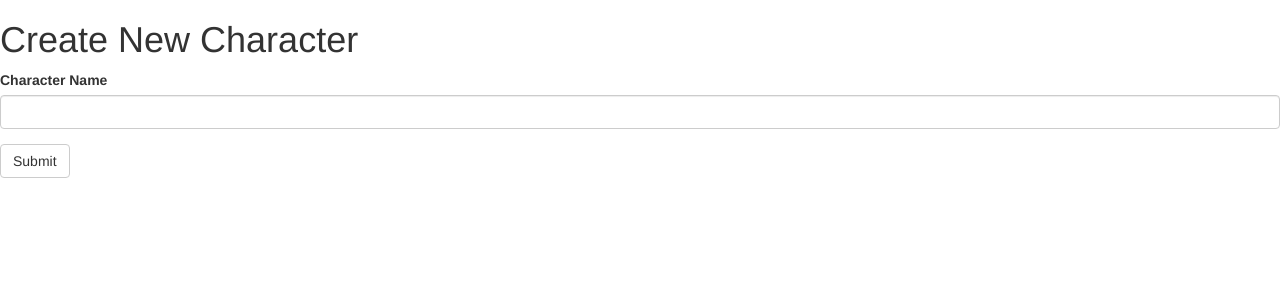
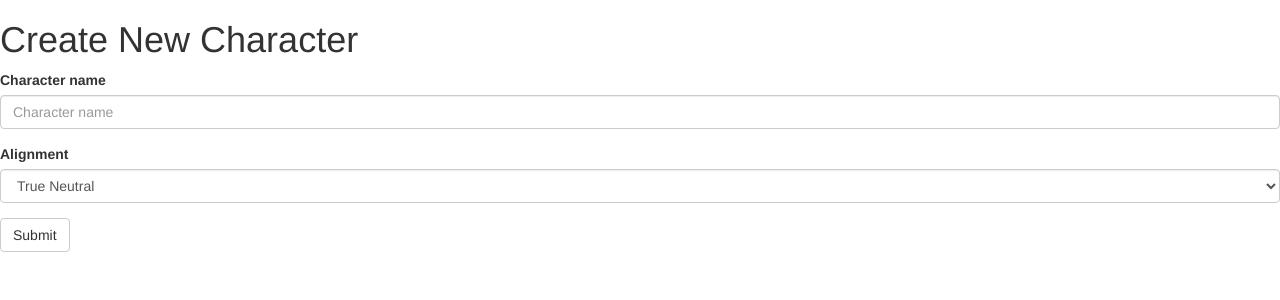
Before and after one commit to degustaf/symmetrical-eureka, a Django app: page /new_character/ in a window 1280 px wide. Shown: the part 52-352 px from the top of the page. Run offline with Django 3.2, Linux system fonts and the light colour scheme; the visitor is signed in with stand-in values (Sample User, id 1); data that the repository does not hold is empty; parts of the project's set-up code (start-up, migrations or seed data) failed here and were passed over; some libraries are stand-ins or nearby versions.

Commit message:
Added Alignment to model

```diff
--- a/SymmetricalEureka/models.py
+++ b/SymmetricalEureka/models.py
@@ -12,11 +12,23 @@ class Character(models.Model):
     Class to Hold Character Data.
     """
     player = models.ForeignKey(settings.AUTH_USER_MODEL)
-    character_name = models.CharField(max_length=256,
-                                      db_index=True)
     Char_uuid = models.UUIDField(primary_key=True,
                                  default=uuid4,
                                  editable=False)
+
+    character_name = models.CharField(max_length=256,
+                                      db_index=True)
+    alignment = models.CharField(max_length=2,
+                                 choices=(("LG", "Lawful Good"),
+                                          ("NG", "Neutral Good"),
+                                          ("CG", "Chaotic Good"),
+                                          ("LN", "Lawful Neutral"),
+                                          ("NN", "True Neutral"),
+                                          ("CN", "Chaotic Neutral"),
+                                          ("LE", "Lawful Evil"),
+                                          ("NE", "Neutral Evil"),
+                                          ("CE", "Chaotic Evil"),),
+                                 default="NN")
 
     def get_absolute_url(self):
         """
@@ -24,3 +36,6 @@ class Character(models.Model):
         """
         return reverse('SE_character',
                        kwargs={'Char_uuid': self.Char_uuid})
+
+    def __str__(self):
+        return self.character_name
--- a/SymmetricalEureka/templates/SymmetricalEureka/character.html
+++ b/SymmetricalEureka/templates/SymmetricalEureka/character.html
@@ -1,10 +1,11 @@
 {% extends 'SymmetricalEureka/base.html' %}
+{% load bootstrap3 %}
 
 {% block main %}
 <div>
     <h1>{{ view.player_character.character_name }}</h1>
 
-  <p>This page is under construction!</p>
-  <p>Sorry.</p>
+    <p>Alignment: {{ view.player_character.alignment }}</p>
+
 </div>
 {% endblock %}
--- a/SymmetricalEureka/templates/SymmetricalEureka/home.html
+++ b/SymmetricalEureka/templates/SymmetricalEureka/home.html
@@ -1,4 +1,5 @@
 {% extends 'SymmetricalEureka/base.html' %}
+{% load bootstrap3 %}
 
 {% block main %}
 <div>
--- a/SymmetricalEureka/templates/SymmetricalEureka/login.html
+++ b/SymmetricalEureka/templates/SymmetricalEureka/login.html
@@ -1,4 +1,5 @@
 {% extends 'SymmetricalEureka/base.html' %}
+{% load bootstrap3 %}
 
 {% block main %}
 <div>
--- a/SymmetricalEureka/templates/SymmetricalEureka/new_character.html
+++ b/SymmetricalEureka/templates/SymmetricalEureka/new_character.html
@@ -1,4 +1,6 @@
 {% extends 'SymmetricalEureka/base.html' %}
+
+{% load bootstrap3 %}
 
 {% block main %}
 <div>
@@ -6,10 +8,7 @@
 
   <form method="post">
     {% csrf_token %}
-    <div class="form-group">
-      <label for="character_name">Character Name</label>
-      <input type="text" class="form-control" name="character_name" id="character_name">
-    </div>
+    {% bootstrap_form form %}
     <button type="submit" class="btn btn-default">Submit</button>
   </form>
 </div>
--- a/SymmetricalEureka/views.py
+++ b/SymmetricalEureka/views.py
@@ -119,6 +119,7 @@ class DisplayCharacterView(PlayerLoggedIn, DetailView):
         """
         Override TemplateView.dispatch to test if Character belongs to User.
         """
+        # pylint: disable=attribute-defined-outside-init
         self.player_character = Character.objects.get(
             Char_uuid=kwargs['Char_uuid'])
         if self.player_character.player.id != request.user.id:
@@ -133,7 +134,7 @@ class NewCharacterView(PlayerLoggedIn, CreateView):
     """
     template_name = 'SymmetricalEureka/new_character.html'
     model = Character
-    fields = ['character_name']
+    fields = ['character_name', 'alignment']
 
     def form_valid(self, form):
         """
```
Also changed, not shown: tests/test_models.py (+3 -1 lines), tests/test_templates.py (+11 -1 lines), tests/test_views.py (+1 -0 lines), SymmetricalEureka/migrations/0004_character_alignment.py (added).
